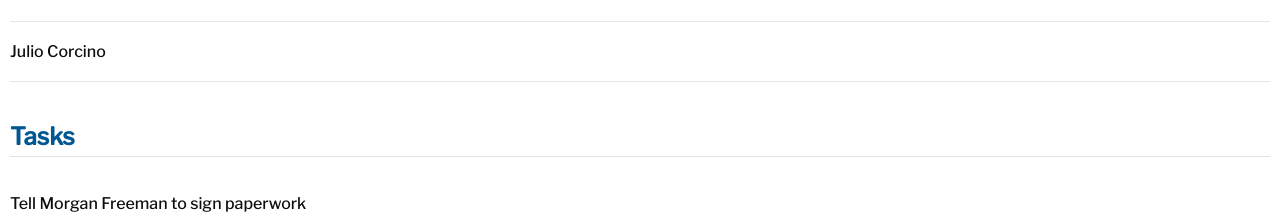
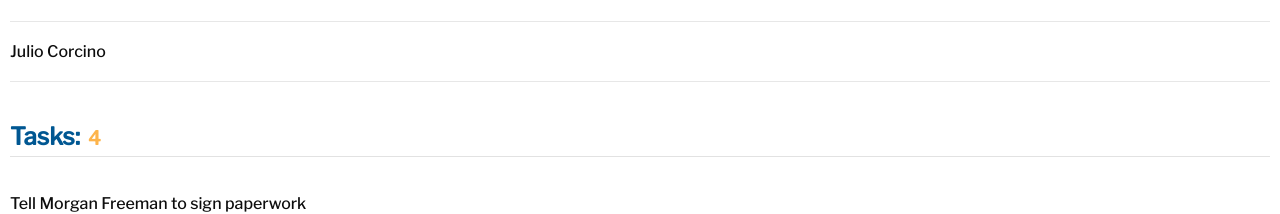
Before and after one commit to chrisvneal/security-soup, a React (Create React App) app: page / in a window 1280 px wide. Shown: the part 861-1075 px from the top of the page. Built offline with nearby package versions, Linux system fonts and the light colour scheme.

Commit message:
Style header count numbers

```diff
--- a/src/components/Officers.js
+++ b/src/components/Officers.js
@@ -8,7 +8,8 @@ const Officers = ({ officers }) => {
   return (
     <section className="officers-on-shift">
       <h2>
-        Officers on Shift: <span className="officers-on-shift-number">6</span>
+        Officers on Shift:{" "}
+        <span className="officers-on-shift-number">{officers.length}</span>
       </h2>
       <ul className="officers-list">{officerList}</ul>
     </section>
--- a/src/components/Tasks.js
+++ b/src/components/Tasks.js
@@ -4,7 +4,9 @@ const Tasks = ({ tasks }) => {
   const taskList = tasks.map((task) => <li key={task.id}>{task.title}</li>);
   return (
     <section className="tasks">
-      <h2>Tasks</h2>
+      <h2>
+        Tasks: <span className="task-count">{tasks.length}</span>
+      </h2>
       <ul className="tasks-list">{taskList}</ul>
     </section>
   );
--- a/src/styles.scss
+++ b/src/styles.scss
@@ -127,7 +127,7 @@ section {
 
 // Officers styles
 
-.officers-on-shift-number {
+.officers-on-shift-number, .task-count {
   font-size: 1.2rem;
   color: $site-color--offset;
   margin-left: 3px;
```
